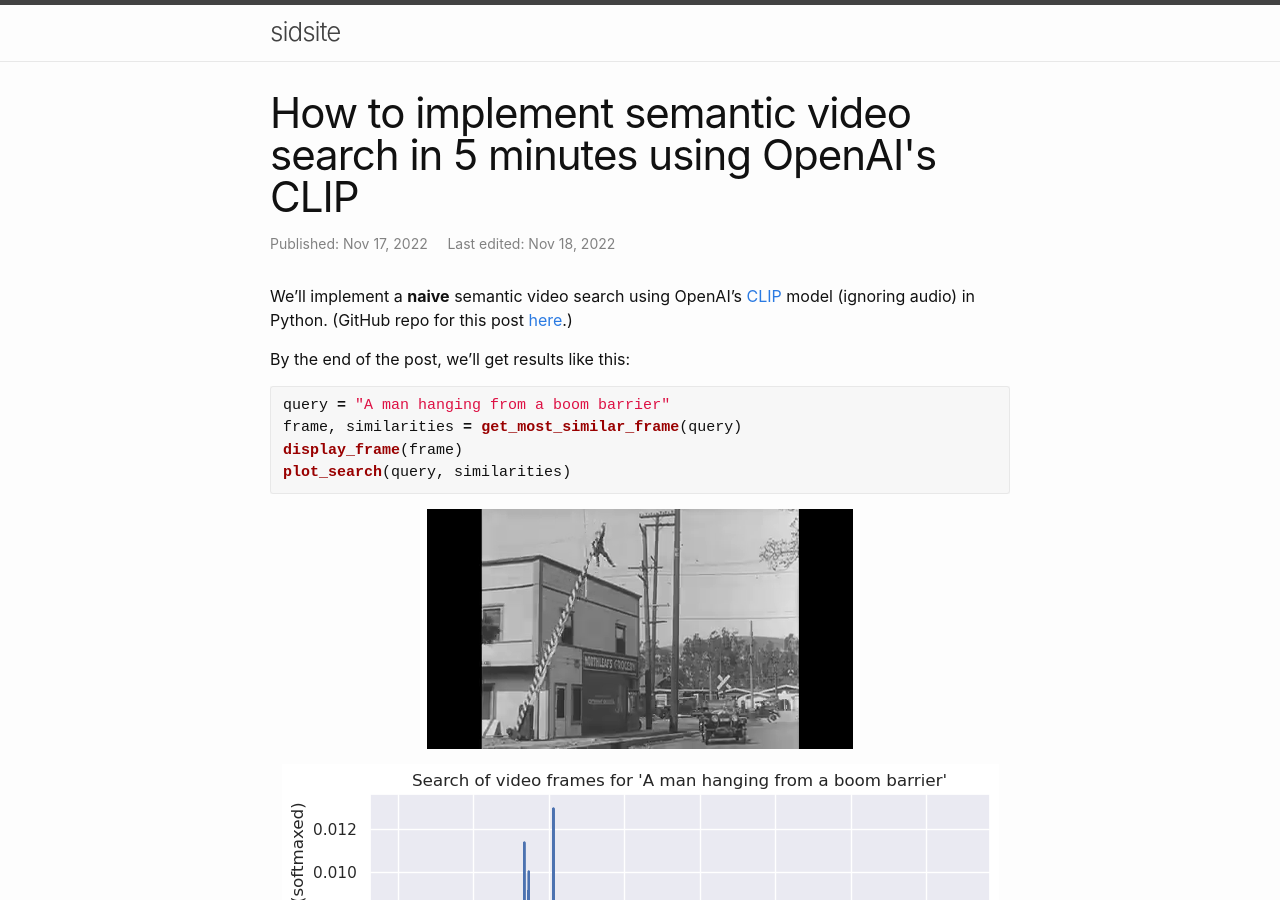
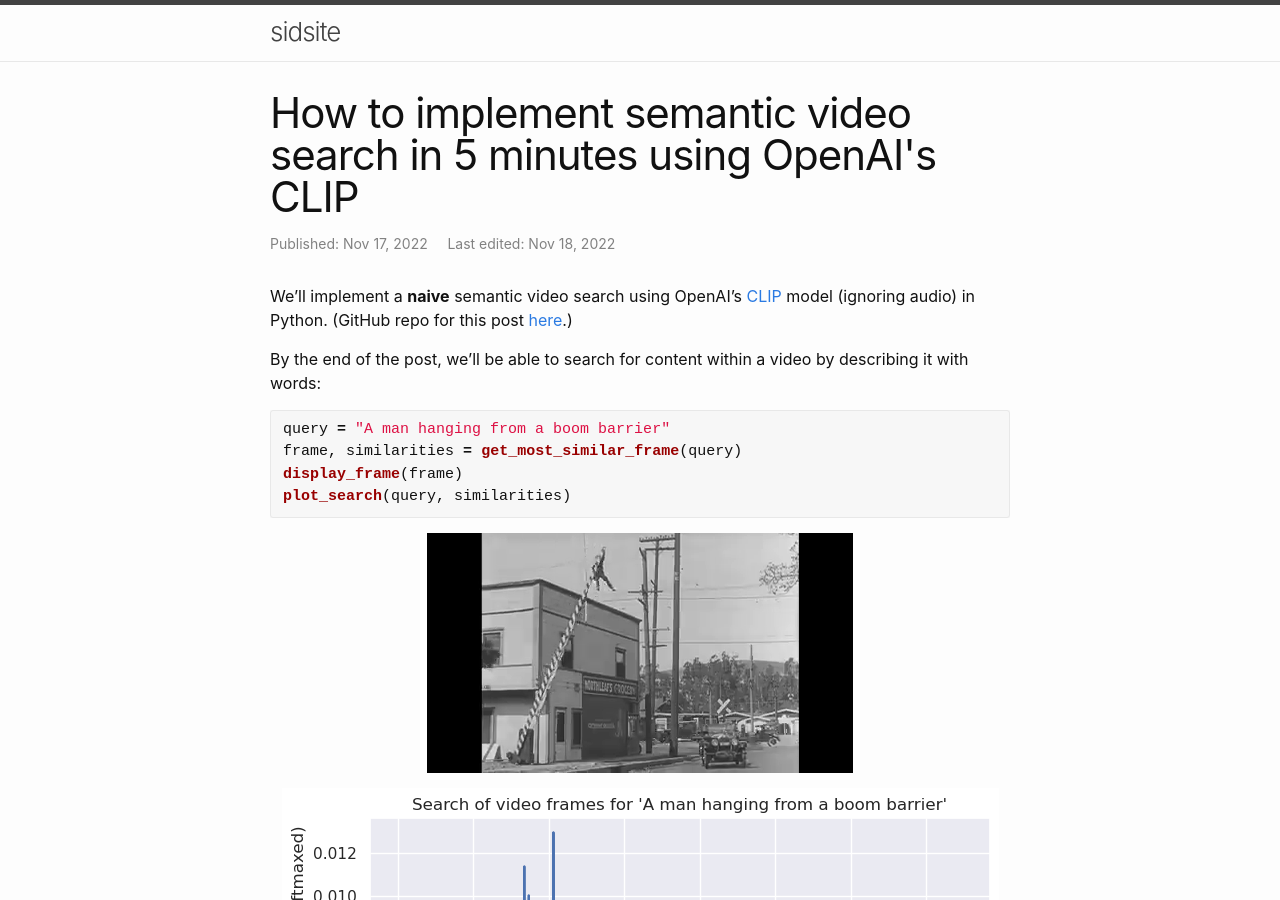
Before and after one commit to sradc/sradc.github.io, a Jekyll site: the page built from _posts/2022-11-17-semantic-video-search.md, in a window 1280 px wide and 900 px high. Built offline with Jekyll 4.4.1, drawn with Linux system fonts in a browser that asks for light colours; comment, search, counter and statistics services are not loaded.

Commit message:
*slightly* clearer intro for non-technical people

````diff
--- a/_posts/2022-11-17-semantic-video-search.md
+++ b/_posts/2022-11-17-semantic-video-search.md
@@ -10,7 +10,7 @@ nolink: false
 
 We'll implement a **naive** semantic video search using OpenAI's [CLIP](https://github.com/openai/CLIP) model (ignoring audio) in Python. (GitHub repo for this post [here](https://github.com/sradc/semantic-video-search).)
 
-By the end of the post, we'll get results like this:
+By the end of the post, we'll be able to search for content within a video by describing it with words:
 
 ```python
 query = "A man hanging from a boom barrier"
````
